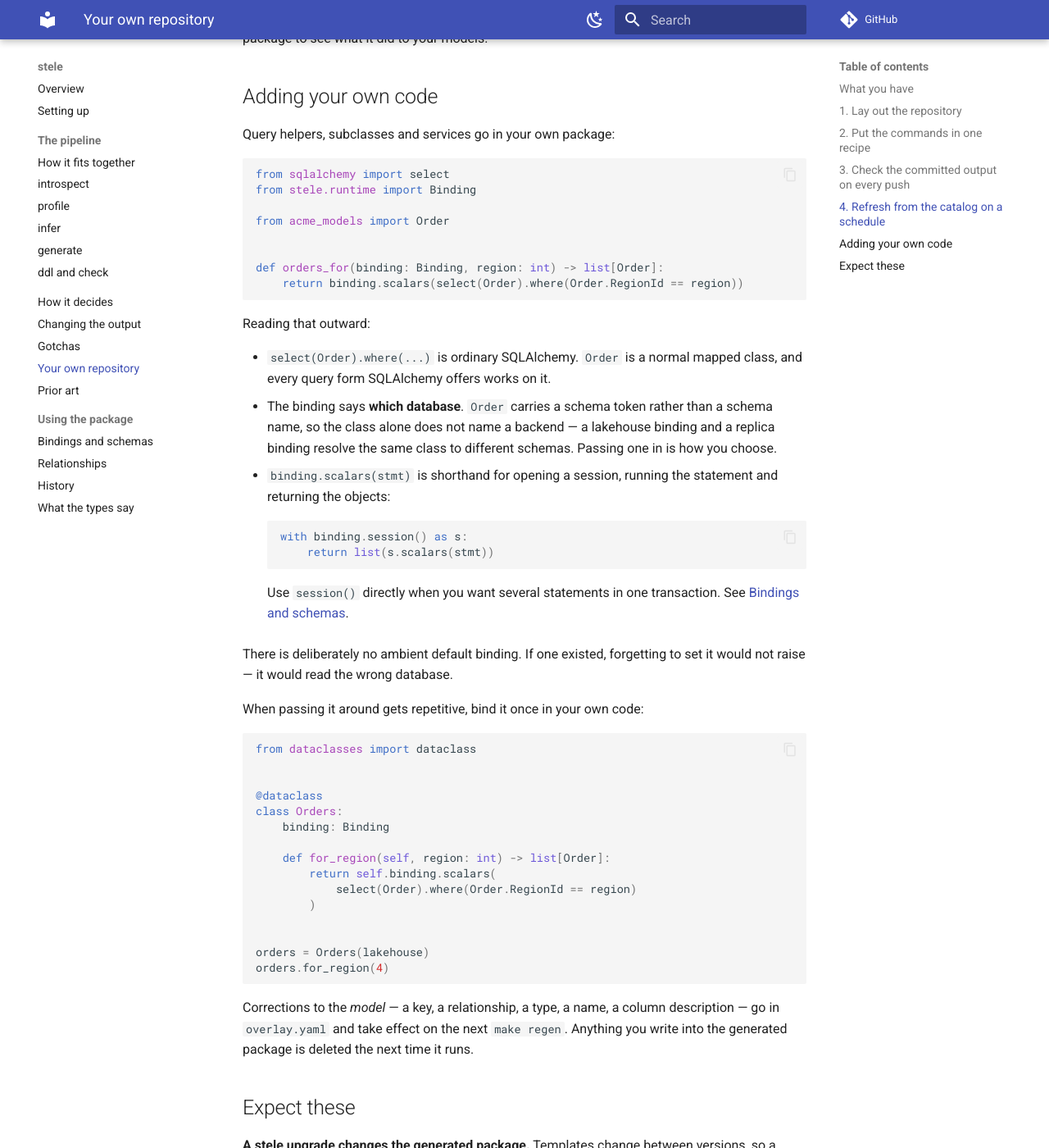
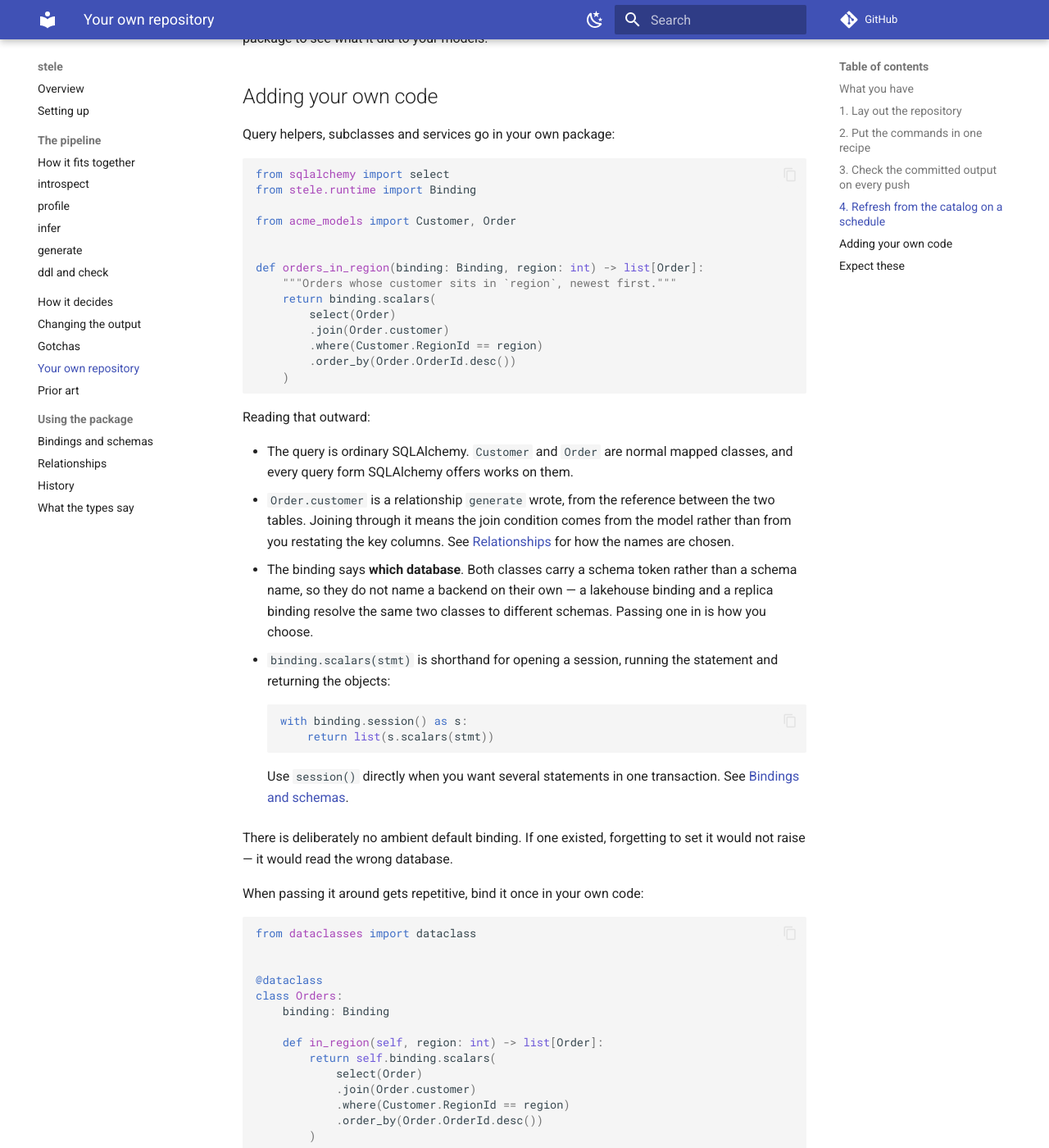
Before and after one commit to dchud/stele, an MkDocs documentation site: the page built from docs/repository.md, in a window 1280 px wide and 1400 px high, scrolled down 2501 px. Shown: the whole window at 82% size. Built offline with MkDocs 1.6.1 and Material for MkDocs 9.7.7, drawn with Linux system fonts in a browser that asks for light colours; comment, search, counter and statistics services are not loaded.

Commit message:
docs: make the query example use both classes and a generated relationship
A single-table filter showed the binding but nothing else the generator
produces. The example now joins Order to Customer through Order.customer,
filters on the parent and orders the result, which puts a generated
relationship in front of the reader at the point they first write a query.

The bullets gained a line for it: joining through the relationship takes the
join condition from the model instead of restating the key columns, with a
pointer to the page explaining how the names are chosen.

The dataclass example follows the same query, so the two read as one thing
written twice rather than two unrelated snippets.

````diff
--- a/docs/repository.md
+++ b/docs/repository.md
@@ -130,20 +130,30 @@ Query helpers, subclasses and services go in your own package:
 from sqlalchemy import select
 from stele.runtime import Binding
 
-from acme_models import Order
+from acme_models import Customer, Order
 
 
-def orders_for(binding: Binding, region: int) -> list[Order]:
-    return binding.scalars(select(Order).where(Order.RegionId == region))
+def orders_in_region(binding: Binding, region: int) -> list[Order]:
+    """Orders whose customer sits in `region`, newest first."""
+    return binding.scalars(
+        select(Order)
+        .join(Order.customer)
+        .where(Customer.RegionId == region)
+        .order_by(Order.OrderId.desc())
+    )
 ```
 
 Reading that outward:
 
-- `select(Order).where(...)` is ordinary SQLAlchemy. `Order` is a normal
-  mapped class, and every query form SQLAlchemy offers works on it.
-- The binding says **which database**. `Order` carries a schema token rather
-  than a schema name, so the class alone does not name a backend — a
-  lakehouse binding and a replica binding resolve the same class to
+- The query is ordinary SQLAlchemy. `Customer` and `Order` are normal mapped
+  classes, and every query form SQLAlchemy offers works on them.
+- `Order.customer` is a relationship `generate` wrote, from the reference
+  between the two tables. Joining through it means the join condition comes
+  from the model rather than from you restating the key columns. See
+  [Relationships](generated/relationships.md) for how the names are chosen.
+- The binding says **which database**. Both classes carry a schema token
+  rather than a schema name, so they do not name a backend on their own — a
+  lakehouse binding and a replica binding resolve the same two classes to
   different schemas. Passing one in is how you choose.
 - `binding.scalars(stmt)` is shorthand for opening a session, running the
   statement and returning the objects:
@@ -169,14 +179,17 @@ from dataclasses import dataclass
 class Orders:
     binding: Binding
 
-    def for_region(self, region: int) -> list[Order]:
+    def in_region(self, region: int) -> list[Order]:
         return self.binding.scalars(
-            select(Order).where(Order.RegionId == region)
+            select(Order)
+            .join(Order.customer)
+            .where(Customer.RegionId == region)
+            .order_by(Order.OrderId.desc())
         )
 
 
 orders = Orders(lakehouse)
-orders.for_region(4)
+orders.in_region(4)
 ```
 
 Corrections to the *model* — a key, a relationship, a type, a name, a column
````
